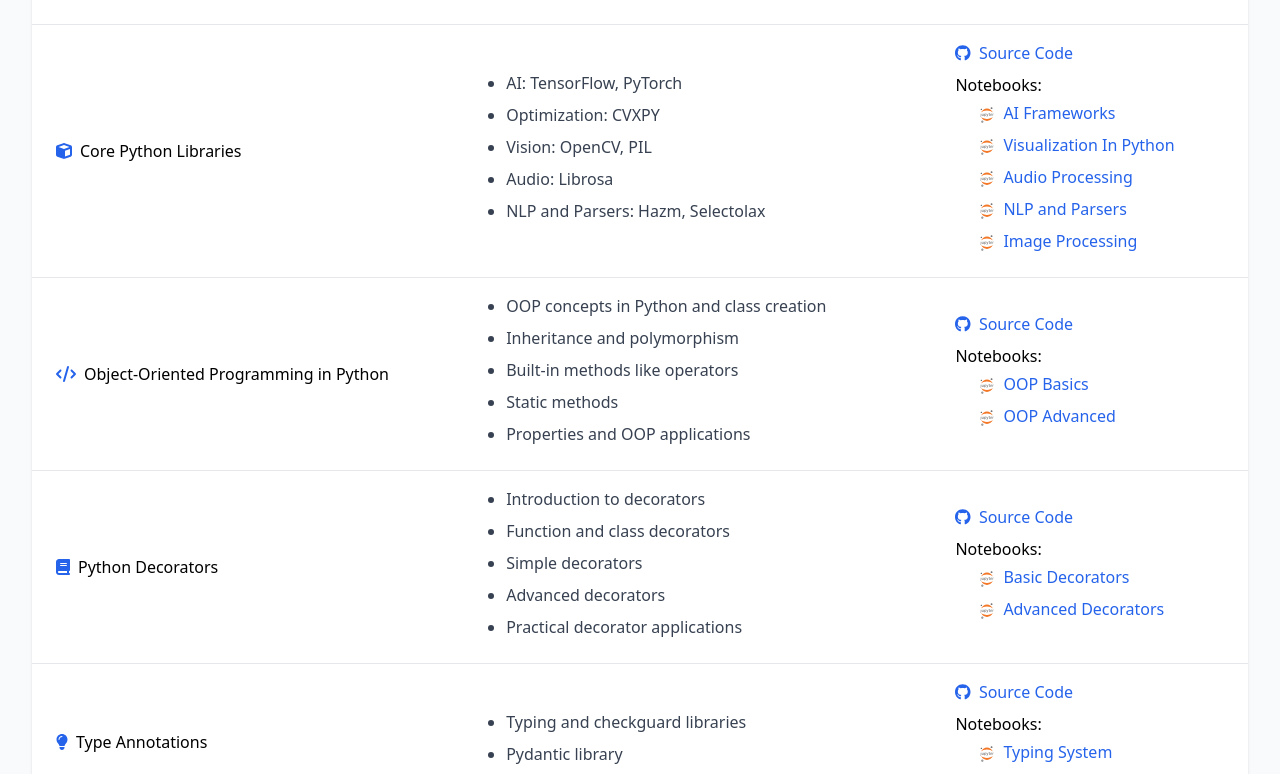
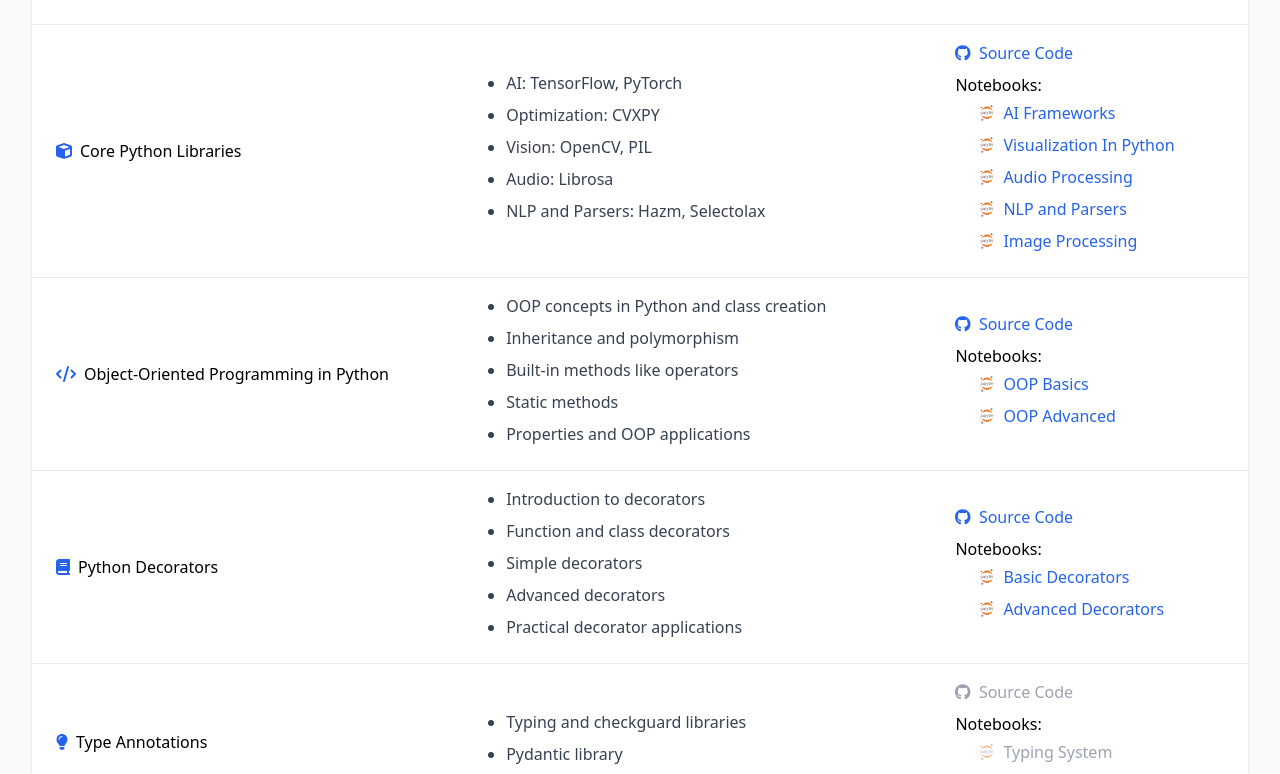
Before and after one commit to MohammadRaziei/advanced-python-course, a Next.js app: page / in a window 1280 px wide. Shown: the part 1205-1979 px from the top of the page. Built offline with nearby package versions, Linux system fonts and the light colour scheme.

Commit message:
add need_to_enroll

```diff
--- a/pages/index.tsx
+++ b/pages/index.tsx
@@ -29,6 +29,7 @@
       "Key libraries landscape"
     ],
     resources: {
+      enroll_needed: false,
       code: repoPath("1-why-python"),
       notebooks: [
         { name: "Why Python?", url: notebookPath("1-why-python/why-python.ipynb") },
@@ -47,6 +48,7 @@
       "NLP and Parsers: Hazm, Selectolax"
     ],
     resources: {
+      enroll_needed: false,
       code: repoPath("2-python-libraries"),
       notebooks: [
         { name: "AI Frameworks", url: notebookPath("2-python-libraries/i-ai-frameworks.ipynb") },
@@ -69,6 +71,7 @@
       "Properties and OOP applications"
     ],
     resources: {
+      enroll_needed: false,
       code: repoPath("3-object-oriented-programming"),
       notebooks: [
         { name: "OOP Basics", url: notebookPath("3-object-oriented-programming/i-oop-basic.ipynb") },
@@ -88,6 +91,7 @@
       "Practical decorator applications"
     ],
     resources: {
+      enroll_needed: false,
       code: repoPath("4-python-decorators"),
       notebooks: [
         { name: "Basic Decorators", url: notebookPath("4-python-decorators/i-decorator-basics.ipynb") },
@@ -104,6 +108,7 @@
       "Pydantic library"
     ],
     resources: {
+      enroll_needed: true,
       code: "https://github.com/MohammadRaziei/advanced-python-course/module5",
       notebooks: [
         { name: "Typing System", url: "https://notebooks.com/typing-system" },
@@ -123,6 +128,7 @@
       "List, map, and filter functions"
     ],
     resources: {
+      enroll_needed: true,
       code: "https://github.com/MohammadRaziei/advanced-python-course/module6",
       notebooks: [
         { name: "Functional Programming", url: "https://notebooks.com/functional" },
@@ -144,6 +150,7 @@
       "Testing with unittest and pytest"
     ],
     resources: {
+      enroll_needed: true,
       code: "https://github.com/MohammadRaziei/advanced-python-course/module7",
       notebooks: [
         { name: "Project Structure", url: "https://notebooks.com/project-structure" },
@@ -161,6 +168,7 @@
       "Factory pattern"
     ],
     resources: {
+      enroll_needed: true,
       code: "https://github.com/MohammadRaziei/advanced-python-course/module8",
       notebooks: [
         { name: "Design Patterns", url: "https://notebooks.com/design-patterns" },
@@ -177,6 +185,7 @@
       "Gradio library"
     ],
     resources: {
+      enroll_needed: true,
       code: "https://github.com/MohammadRaziei/advanced-python-course/module9",
       notebooks: [
         { name: "FastAPI Web Services", url: "https://notebooks.com/fastapi" },
@@ -303,23 +312,51 @@
                     </td>
                     <td className="px-6 py-4">
                       <div className="flex flex-col space-y-2">
+                        {module.resources.enroll_needed ? (
+                          <div className="relative group">
+                            <span className="text-gray-400 cursor-not-allowed">
+                              <FontAwesomeIcon icon={faGithub} className="mr-2" />
+                              Source Code
+                            </span>
+                            <div className="absolute bottom-full left-1/2 transform -translate-x-1/2 mb-2 hidden group-hover:block bg-gray-800 text-white text-sm rounded p-2 whitespace-nowrap z-10">
+                              Please enroll in the course to access this resource
+                            </div>
+                          </div>
+                        ) : (
                           <a href={module.resources.code} className="text-blue-600 hover:underline" target="_blank" rel="noopener">
                             <FontAwesomeIcon icon={faGithub} className="mr-2" />
                             Source Code
                           </a>
+                        )}
                         <div className="mt-2">
                           <span className="font-medium">Notebooks:</span>
                           <ul className="list-disc pl-6 mt-1">
                             {module.resources.notebooks.map((notebook, index) => (
                               <li key={index} className="flex items-center mb-2">
-                                <a href={notebook.url} className="text-blue-600 hover:underline" target="_blank" rel="noopener">
+                                {module.resources.enroll_needed ? (
+                                  <div className="relative group">
+                                    <span className="text-gray-400 cursor-not-allowed flex items-center">
                                       <img
-                                    src={ handlePath("/icons/jupyter.svg") }
+                                        src={handlePath("/icons/jupyter.svg")}
+                                        alt="Jupyter Notebook"
+                                        className="w-4 h-4 inline-block mr-2 opacity-50"
+                                      />
+                                      {notebook.name}
+                                    </span>
+                                    <div className="absolute bottom-full left-1/2 transform -translate-x-1/2 mb-2 hidden group-hover:block bg-gray-800 text-white text-sm rounded p-2 whitespace-nowrap z-10">
+                                      Please enroll in the course to access this notebook
+                                    </div>
+                                  </div>
+                                ) : (
+                                  <a href={notebook.url} className="text-blue-600 hover:underline flex items-center" target="_blank" rel="noopener">
+                                    <img
+                                      src={handlePath("/icons/jupyter.svg")}
                                       alt="Jupyter Notebook"
                                       className="w-4 h-4 inline-block mr-2"
                                     />
                                     {notebook.name}
                                   </a>
+                                )}
                               </li>
                             ))}
                           </ul>
```
Lines whose indentation alone changed are shown as unchanged.
